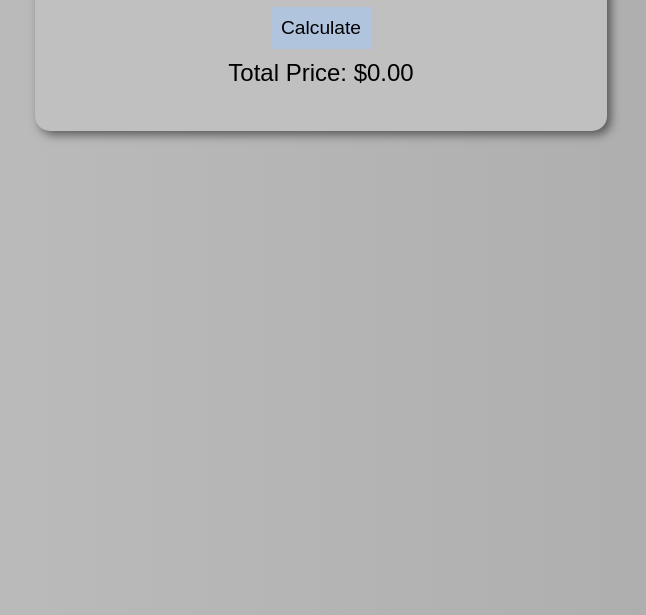
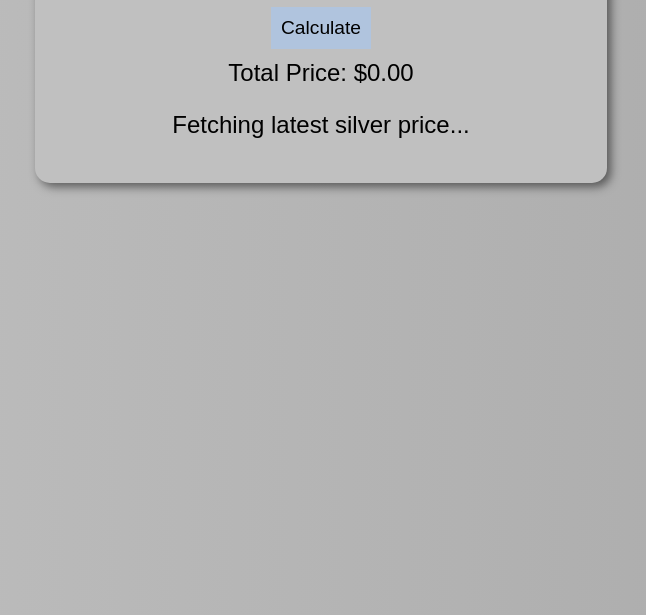
Before and after one commit to AlramahiZacharia/AlramahiZacharia.github.io, a plain HTML site: page silver-price-calculator.html in a window 1280 px wide. Shown: the part 185-800 px from the top of the page, without its empty margins (319-965 px from the left). Drawn offline with Linux system fonts and the light colour scheme.

Commit message:
Update silver-price-calculator.html

```diff
--- a/silver-price-calculator.html
+++ b/silver-price-calculator.html
@@ -13,7 +13,9 @@
         <input type="number" id="grams" placeholder="Enter grams">
         <button onclick="calculateSilverPrice()">Calculate</button>
         <p id="result">Total Price: $0.00</p>
+        <p id="live-price">Fetching latest silver price...</p>
     </div>
+
     <script src="silver-price-script.js"></script>
 </body>
 </html>
```
